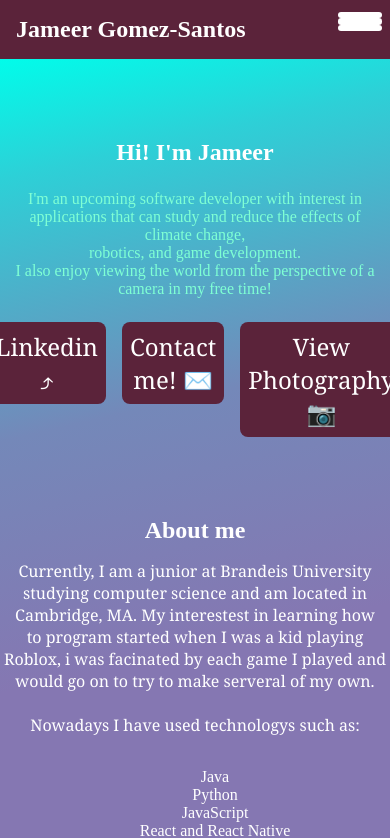
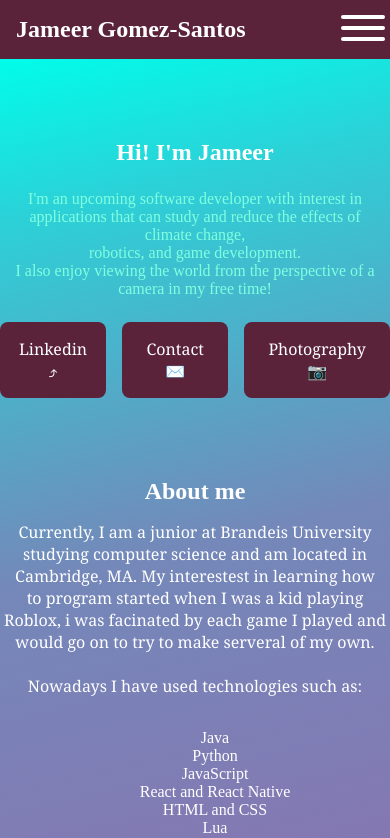
Before and after one commit to Cyiox/Website-Portfolio, a React (Vite) app: page /Home in a window 390 px wide. Shown: the top 838 px of the page. Built offline with nearby package versions, Linux system fonts and the light colour scheme.

Commit message:
Fixed mobile interface for home page

```diff
--- a/src/index.css
+++ b/src/index.css
@@ -69,6 +69,7 @@ nav .menu span {
     width: 100%;
     background-color: white;
     border-radius: 0.2rem;
+    margin: 0.2rem;
 
 }
 
@@ -112,7 +113,6 @@ nav .menu span {
     background-position:top;
     min-height: 100vh;
 
-    height: 100vw;
     width: 100%;
     display: flex;
     flex-direction: column;
@@ -132,7 +132,7 @@ nav .menu span {
 .home-biography {
     font-size: 1.5rem;
     opacity: 0;
-    animation: fade-in 1.5s ease-in-out 3s forwards;
+    animation: fade-in 1.5s ease-in-out 1.5s forwards;
     text-align: center;
     color: aquamarine;
 }
@@ -171,6 +171,13 @@ nav .menu span {
 }
 
 @media (max-width: 720px) {
+    .home-biography{
+        color: rgb(128, 255, 223);
+    }
+    .home-buttons {
+        font-size: 1rem;
+        padding: 1rem;
+    }
     .home-container {
         background-size: contain;
         background-position: center;
--- a/src/pages/Home.jsx
+++ b/src/pages/Home.jsx
@@ -1,5 +1,5 @@
 import { useEffect } from "react";
-import { Navigate, useNavigate } from "react-router-dom";
+import { Navigate, NavLink, useNavigate } from "react-router-dom";
 import Footer from "../Footer";
 function Home() {
     useEffect(() => {
@@ -29,15 +29,15 @@ function Home() {
                 <button className="home-buttons" onClick={handleButtonClick1}>Linkedin ⤴  </button>
                 </a>
                 <a href="mailto:jameergomezsantos@gmail.com">
-                <button className="home-buttons" >Contact me! ✉️</button>
+                <button className="home-buttons" >Contact ✉️</button>
                 </a>
-                <button className="home-buttons" onClick={() => Navigate("/Photography")}>View Photography  📷</button>
+                <button className="home-buttons" onClick={() => Navigate("/Photography")}>Photography 📷</button>
             </div>
             <h2 className="home-titletext">About me</h2>
             <p className="home-subtext">Currently, I am a junior at Brandeis University studying computer science and am located in Cambridge, MA. My interestest in learning how
                 <br />to program started when I was a kid playing Roblox, i was facinated by each game I played and would go on to try to make serveral of my own.
                 <br />
-                <br />Nowadays I have used technologys such as:
+                <br />Nowadays I have used technologies such as:
             </p>
             <ul className="home-techstack">
                 <li>Java</li>
@@ -48,7 +48,7 @@ function Home() {
                 <li>Lua</li>
                 <li>C++</li>
             </ul>
-            <p className="home-subtext">In order to create all sorts of cool and different <a href="/Coding">projects!</a></p>
+            <p className="home-subtext">In order to create all sorts of cool and different <NavLink to={"/Coding"}>projects!</NavLink></p>
             <h2 className="home-titletext">My Experiences</h2>
             <Footer />
         </div>
```
